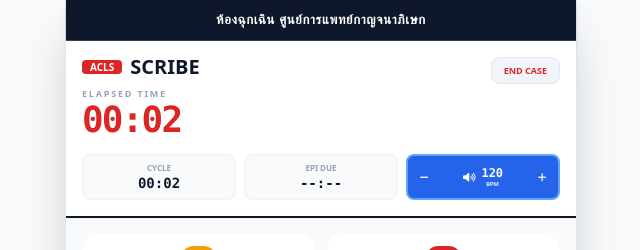
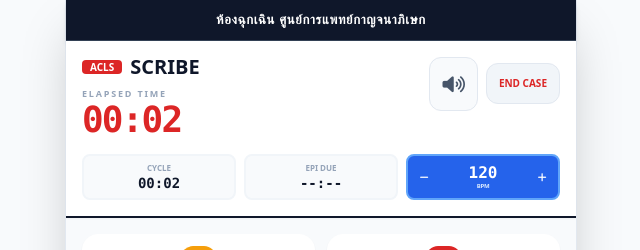
Before and after one commit to title-1k/ACLS-Notator, a React (Vite) app: page / in a window 1280 px wide. Both pictures are taken after a click on the button "START CODE". Shown: the top 250 px of the page, without its empty margins (319-959 px from the left). Built offline with nearby package versions, Linux system fonts and the light colour scheme.

Commit message:
feat: Add metronome mute functionality
Introduces a mute toggle for the metronome, allowing users to silence clicks independently of the active/warning states or the "waiting for rhythm" pause. The mute state is now managed at the App level and passed down to the Metronome component.

```diff
--- a/App.tsx
+++ b/App.tsx
@@ -55,6 +55,7 @@ const App: React.FC = () => {
   const [isWaitingForRhythm, setIsWaitingForRhythm] = useState(false);
   const [roscFlashing, setRoscFlashing] = useState(false);
   const [isShockAdvised, setIsShockAdvised] = useState(false);
+  const [isMuted, setIsMuted] = useState(false);
 
   const popoverRef = useRef<HTMLDivElement>(null);
   const amioPopoverRef = useRef<HTMLDivElement>(null);
@@ -75,7 +76,7 @@ const App: React.FC = () => {
           setShowRhythmPopover(true);
           setShowAmioPopover(false);
           setShowDrugPopover(false);
-          setIsWaitingForRhythm(true); // Pause metronome sound
+          setIsWaitingForRhythm(true);
           setCycleStartTime(prev => prev + 120000);
           if (window.navigator.vibrate) window.navigator.vibrate([200, 100, 200]);
         }
@@ -100,8 +101,7 @@ const App: React.FC = () => {
     if (type === ActionType.EPINEPHRINE) setLastEpiTime(timestamp);
     if (type === ActionType.RHYTHM_CHECK) {
       setCycleStartTime(timestamp);
-      setIsWaitingForRhythm(false); // Resume metronome sound
-      // Check if shockable rhythm was selected
+      setIsWaitingForRhythm(false);
       if (details === 'VF' || details === 'pVT') {
         setIsShockAdvised(true);
       } else {
@@ -120,7 +120,7 @@ const App: React.FC = () => {
     if (!arrest.isActive) return;
     setRoscFlashing(true);
     logEvent(ActionType.ROSC);
-    playROSCAlert();
+    if (!isMuted) playROSCAlert();
     setTimeout(() => setRoscFlashing(false), 300);
   };
 
@@ -131,7 +131,7 @@ const App: React.FC = () => {
         model: "gemini-2.5-flash-preview-tts",
         contents: [{ parts: [{ text: 'Shout loudly and very quickly: R. O. S. C.!' }] }],
         config: {
-          responseModalities: [Modality.AUDIO],
+          responseModalalities: [Modality.AUDIO],
           speechConfig: {
             voiceConfig: {
               prebuiltVoiceConfig: { voiceName: 'Kore' }
@@ -174,6 +174,13 @@ const App: React.FC = () => {
     setIsShockAdvised(false);
   };
 
+  const endCase = () => {
+    setArrest(p => ({...p, isActive: false}));
+    setShowRhythmPopover(false);
+    setShowAmioPopover(false);
+    setShowDrugPopover(false);
+  };
+
   const formatTime = (ms: number) => {
     const totalSeconds = Math.floor(ms / 1000);
     const mins = Math.floor(totalSeconds / 60);
@@ -182,12 +189,10 @@ const App: React.FC = () => {
   };
 
   const epiDue = lastEpiTime !== null && (elapsedTime - lastEpiTime) >= 180000;
-  // Warning starts 10 seconds before 2 minutes
   const cycleDue = cycleTime >= 110000;
 
   return (
     <div className="min-h-screen bg-slate-50 flex flex-col max-w-lg mx-auto shadow-none sm:shadow-2xl border-x border-slate-200">
-      {/* HOSPITAL BRANDING - HIGH CONTRAST */}
       <div className="bg-slate-900 text-white px-4 py-2.5 shadow-md no-print border-b border-slate-700">
         <p className="text-[13px] font-black uppercase tracking-wider text-center">
           ห้องฉุกเฉิน ศูนย์การแพทย์กาญจนาภิเษก
@@ -201,7 +206,7 @@ const App: React.FC = () => {
               <span className="bg-red-600 text-white px-2 py-0.5 rounded text-[10px]">ACLS</span>
               SCRIBE
             </h1>
-            <div className="mt-2.5">
+            <div className="mt-2.5 flex items-end gap-3">
                {arrest.isActive ? (
                 <div className="flex flex-col">
                   <span className="text-[9px] font-black text-slate-400 uppercase tracking-[0.2em] mb-0.5">ELAPSED TIME</span>
@@ -216,15 +221,23 @@ const App: React.FC = () => {
             </div>
           </div>
 
-          <div className="flex flex-col items-end">
+          <div className="flex flex-col items-end gap-2">
             {!arrest.isActive ? (
               <button onClick={startArrest} className="bg-red-600 text-white px-6 py-4 rounded-2xl font-black uppercase text-xs shadow-xl active:scale-95 transition-all">
                 Start Code
               </button>
             ) : (
-              <button onClick={() => setArrest(p => ({...p, isActive: false}))} className="bg-slate-100 text-red-600 px-3 py-1.5 rounded-lg font-black uppercase text-[9px] active:scale-95 border border-slate-200">
-                End Case
-              </button>
+              <div className="flex items-center gap-2">
+                <button
+                  onClick={() => setIsMuted(!isMuted)}
+                  className={`p-3 rounded-xl border transition-all ${isMuted ? 'bg-amber-100 text-amber-600 border-amber-200' : 'bg-slate-50 text-slate-600 border-slate-200'}`}
+                >
+                  <i className={`fas ${isMuted ? 'fa-volume-mute' : 'fa-volume-up'} text-lg`}></i>
+                </button>
+                <button onClick={endCase} className="bg-slate-100 text-red-600 px-3 py-3 rounded-xl font-black uppercase text-[10px] active:scale-95 border border-slate-200">
+                  End Case
+                </button>
+              </div>
             )}
           </div>
         </div>
@@ -242,7 +255,13 @@ const App: React.FC = () => {
               </p>
             </div>
             <div className="h-full">
-              <Metronome isActive={arrest.isActive} isWarning={cycleTime >= 110000} forceMute={isWaitingForRhythm} />
+              <Metronome
+                isActive={arrest.isActive}
+                isWarning={cycleTime >= 110000}
+                forceMute={isWaitingForRhythm}
+                isMuted={isMuted}
+                onToggleMute={() => setIsMuted(!isMuted)}
+              />
             </div>
           </div>
         )}
@@ -253,17 +272,14 @@ const App: React.FC = () => {
           <div className="relative" ref={popoverRef}>
             <InterventionButton label="Rhythm Check" icon="bolt-lightning" color="amber" onClick={() => { setShowRhythmPopover(!showRhythmPopover); if (!showRhythmPopover) { setShowAmioPopover(false); setShowDrugPopover(false); } }} disabled={!arrest.isActive} urgent={cycleDue} />
             {showRhythmPopover && (
-              <div className="absolute top-full left-0 mt-2 z-[60] w-64 bg-white border-2 border-slate-300 rounded-3xl shadow-2xl p-5 animate-in slide-in-from-top duration-150 ring-8 ring-red-500/10">
-                <p className="text-[11px] font-black text-red-600 uppercase mb-4 text-center tracking-widest flex items-center justify-center gap-2">
-                  <i className="fas fa-heart-pulse animate-beat"></i> Rhythm Check
-                </p>
+              <div className="absolute top-full left-0 mt-2 z-[60] w-64 bg-white border-2 border-slate-300 rounded-3xl shadow-2xl p-4 animate-in fade-in zoom-in duration-150 ring-8 ring-red-500/10">
+                <p className="text-[12px] font-black text-red-600 uppercase mb-4 text-center tracking-widest">Select Rhythm</p>
                 <div className="grid grid-cols-2 gap-3">
-                  <button onClick={() => { logEvent(ActionType.RHYTHM_CHECK, 'VF'); setShowRhythmPopover(false); }} className="bg-red-600 text-white text-xs font-black py-4 rounded-2xl shadow-md active:scale-95">VF</button>
-                  <button onClick={() => { logEvent(ActionType.RHYTHM_CHECK, 'pVT'); setShowRhythmPopover(false); }} className="bg-red-600 text-white text-xs font-black py-4 rounded-2xl shadow-md active:scale-95">pVT</button>
-                  <button onClick={() => { logEvent(ActionType.RHYTHM_CHECK, 'PEA'); setShowRhythmPopover(false); }} className="bg-slate-800 text-white text-xs font-black py-4 rounded-2xl shadow-md active:scale-95">PEA</button>
-                  <button onClick={() => { logEvent(ActionType.RHYTHM_CHECK, 'Asystole'); setShowRhythmPopover(false); }} className="bg-slate-800 text-white text-xs font-black py-4 rounded-2xl shadow-md active:scale-95">Asystole</button>
+                  <button onClick={() => { logEvent(ActionType.RHYTHM_CHECK, 'VF'); setShowRhythmPopover(false); }} className="bg-red-600 text-white text-[11px] font-black py-4 rounded-2xl shadow-md active:scale-95">VF</button>
+                  <button onClick={() => { logEvent(ActionType.RHYTHM_CHECK, 'pVT'); setShowRhythmPopover(false); }} className="bg-red-600 text-white text-[11px] font-black py-4 rounded-2xl shadow-md active:scale-95">pVT</button>
+                  <button onClick={() => { logEvent(ActionType.RHYTHM_CHECK, 'PEA'); setShowRhythmPopover(false); }} className="bg-slate-800 text-white text-[11px] font-black py-4 rounded-2xl shadow-md active:scale-95">PEA</button>
+                  <button onClick={() => { logEvent(ActionType.RHYTHM_CHECK, 'Asystole'); setShowRhythmPopover(false); }} className="bg-slate-800 text-white text-[11px] font-black py-4 rounded-2xl shadow-md active:scale-95">ASY</button>
                 </div>
-                <button onClick={() => setShowRhythmPopover(false)} className="w-full mt-4 py-2 text-[8px] font-black text-slate-400 uppercase tracking-widest">Close</button>
               </div>
             )}
           </div>
@@ -275,13 +291,12 @@ const App: React.FC = () => {
           <div className="relative" ref={amioPopoverRef}>
             <InterventionButton label="Amiodarone" icon="capsules" color="purple" onClick={() => { setShowAmioPopover(!showAmioPopover); if (!showAmioPopover) { setShowRhythmPopover(false); setShowDrugPopover(false); } }} disabled={!arrest.isActive} />
             {showAmioPopover && (
-              <div className="absolute top-full right-0 mt-2 z-[60] w-64 bg-white border-2 border-slate-300 rounded-3xl shadow-2xl p-5 animate-in slide-in-from-top duration-150 ring-8 ring-purple-500/10">
-                <p className="text-[11px] font-black text-purple-600 uppercase mb-4 text-center tracking-widest">Select Dose</p>
+              <div className="absolute top-full right-0 mt-2 z-[60] w-60 bg-white border-2 border-slate-300 rounded-3xl shadow-2xl p-4 animate-in fade-in zoom-in duration-150 ring-8 ring-purple-500/10">
+                <p className="text-[12px] font-black text-purple-600 uppercase mb-4 text-center tracking-widest">Select Dose</p>
                 <div className="grid grid-cols-1 gap-3">
-                  <button onClick={() => { logEvent(ActionType.AMIODARONE_300); setShowAmioPopover(false); }} className="bg-purple-600 text-white text-xs font-black py-4 rounded-2xl shadow-md active:scale-95">300 mg</button>
-                  <button onClick={() => { logEvent(ActionType.AMIODARONE_150); setShowAmioPopover(false); }} className="bg-purple-600 text-white text-xs font-black py-4 rounded-2xl shadow-md active:scale-95">150 mg</button>
+                  <button onClick={() => { logEvent(ActionType.AMIODARONE_300); setShowAmioPopover(false); }} className="bg-purple-600 text-white text-[11px] font-black py-4 rounded-2xl shadow-md active:scale-95">300 mg (1st)</button>
+                  <button onClick={() => { logEvent(ActionType.AMIODARONE_150); setShowAmioPopover(false); }} className="bg-purple-600 text-white text-[11px] font-black py-4 rounded-2xl shadow-md active:scale-95">150 mg (2nd)</button>
                 </div>
-                <button onClick={() => setShowAmioPopover(false)} className="w-full mt-4 py-2 text-[8px] font-black text-slate-400 uppercase tracking-widest">Close</button>
               </div>
             )}
           </div>
@@ -292,24 +307,22 @@ const App: React.FC = () => {
 
           <InterventionButton label="IV / IO Access" icon="faucet-drip" color="blue" onClick={() => logEvent(ActionType.IV_IO)} disabled={!arrest.isActive} />
 
-          {/* CONSOLIDATED OTHER DRUGS POPOVER - MODIFIED TO POP TO THE LEFT */}
           <div className="relative" ref={drugPopoverRef}>
             <InterventionButton label="Other Drugs" icon="prescription-bottle-medical" color="zinc" onClick={() => { setShowDrugPopover(!showDrugPopover); if (!showDrugPopover) { setShowRhythmPopover(false); setShowAmioPopover(false); } }} disabled={!arrest.isActive} />
             {showDrugPopover && (
-              <div className="absolute top-0 right-full mr-3 z-[60] w-64 bg-white border-2 border-slate-300 rounded-3xl shadow-2xl p-5 animate-in slide-in-from-right duration-150 ring-8 ring-zinc-500/10">
-                <p className="text-[11px] font-black text-zinc-600 uppercase mb-4 text-center tracking-widest">Select Drug</p>
+              <div className="absolute top-0 right-full mr-4 z-[60] w-48 bg-white border-2 border-slate-300 rounded-3xl shadow-2xl p-4 animate-in fade-in slide-in-from-right duration-150 ring-8 ring-zinc-500/10">
+                <p className="text-[10px] font-black text-zinc-600 uppercase mb-3 text-center tracking-widest">Select Drug</p>
                 <div className="grid grid-cols-1 gap-3">
-                  <button onClick={() => { logEvent(ActionType.NAHCO3); setShowDrugPopover(false); }} className="bg-zinc-600 text-white text-xs font-black py-4 rounded-2xl shadow-md active:scale-95 flex items-center justify-center gap-2">
-                    <i className="fas fa-flask"></i> 7.5% NaHCO3
+                  <button onClick={() => { logEvent(ActionType.NAHCO3); setShowDrugPopover(false); }} className="bg-zinc-600 text-white text-[11px] font-black py-4 rounded-2xl shadow-md active:scale-95">
+                    NaHCO3
                   </button>
-                  <button onClick={() => { logEvent(ActionType.CALCIUM); setShowDrugPopover(false); }} className="bg-orange-500 text-white text-xs font-black py-4 rounded-2xl shadow-md active:scale-95 flex items-center justify-center gap-2">
-                    <i className="fas fa-vial-circle-check"></i> Calcium gluconate
+                  <button onClick={() => { logEvent(ActionType.CALCIUM); setShowDrugPopover(false); }} className="bg-orange-500 text-white text-[11px] font-black py-4 rounded-2xl shadow-md active:scale-95">
+                    Calcium
                   </button>
-                  <button onClick={() => { logEvent(ActionType.RI_GLUCOSE); setShowDrugPopover(false); }} className="bg-pink-500 text-white text-xs font-black py-4 rounded-2xl shadow-md active:scale-95 flex items-center justify-center gap-2">
-                    <i className="fas fa-droplet"></i> RI + Glucose
+                  <button onClick={() => { logEvent(ActionType.RI_GLUCOSE); setShowDrugPopover(false); }} className="bg-pink-500 text-white text-[11px] font-black py-4 rounded-2xl shadow-md active:scale-95">
+                    RI + Gluc
                   </button>
                 </div>
-                <button onClick={() => setShowDrugPopover(false)} className="w-full mt-4 py-2 text-[8px] font-black text-slate-400 uppercase tracking-widest">Close</button>
               </div>
             )}
           </div>
@@ -320,7 +333,6 @@ const App: React.FC = () => {
           </div>
         </div>
 
-        {/* ROSC BUTTON - FULL WIDTH RED BAR */}
         <button
           onClick={handleROSC}
           disabled={!arrest.isActive}
@@ -378,7 +390,7 @@ const App: React.FC = () => {
       )}
 
       <footer className="p-4 bg-slate-100 text-[8px] text-slate-400 text-center border-t border-slate-200 uppercase font-black tracking-widest no-print">
-        ACLS Scribe • version 1.1.4 • Medical Use Only
+        ACLS Scribe • version 1.1.8 • Medical Use Only
       </footer>
     </div>
   );
--- a/components/Metronome.tsx
+++ b/components/Metronome.tsx
@@ -5,11 +5,12 @@ interface MetronomeProps {
   isActive: boolean;
   isWarning: boolean;
   forceMute?: boolean;
+  isMuted: boolean;
+  onToggleMute: () => void;
 }
 
-const Metronome: React.FC<MetronomeProps> = ({ isActive, isWarning, forceMute = false }) => {
+const Metronome: React.FC<MetronomeProps> = ({ isActive, isWarning, forceMute = false, isMuted, onToggleMute }) => {
   const [bpm, setBpm] = useState(120);
-  const [isMuted, setIsMuted] = useState(false);
   const [tick, setTick] = useState(false);
   const audioCtxRef = useRef<AudioContext | null>(null);
 
@@ -19,7 +20,6 @@ const Metronome: React.FC<MetronomeProps> = ({ isActive, isWarning, forceMute =
       const msPerBeat = 60000 / bpm;
       interval = window.setInterval(() => {
         setTick(prev => !prev);
-        // Sound only plays if not manually muted AND not forced to mute (waiting for rhythm)
         if (!isMuted && !forceMute) {
           playClick(isWarning);
         }
@@ -52,45 +52,36 @@ const Metronome: React.FC<MetronomeProps> = ({ isActive, isWarning, forceMute =
   const adjustBpm = (delta: number) => {
     setBpm(prev => {
       const next = prev + delta;
-      return Math.min(Math.max(next, 90), 150); // Clamp between 90 and 150
+      return Math.min(Math.max(next, 90), 150);
     });
   };
 
   return (
-    <div className={`flex items-center justify-between rounded-lg border-2 transition-all h-full ${
+    <div className={`flex flex-col rounded-lg border-2 transition-all h-full overflow-hidden ${
       isWarning
         ? (tick ? 'bg-orange-600 border-orange-400' : 'bg-orange-50 border-orange-200')
         : (tick ? 'bg-blue-600 border-blue-400' : 'bg-slate-50 border-slate-100')
     }`}>
-      {/* Minus Button */}
+      <div className="flex-1 flex items-center justify-between px-1">
         <button
           onClick={(e) => { e.stopPropagation(); adjustBpm(-5); }}
-        className={`w-8 h-full flex items-center justify-center rounded transition-colors ${tick && !isWarning ? 'text-white' : 'text-slate-400 active:bg-slate-200'}`}
-        aria-label="Decrease BPM"
+          className={`w-6 h-6 flex items-center justify-center rounded-md transition-colors ${tick && !isWarning ? 'text-white' : 'text-slate-400 active:bg-slate-200'}`}
         >
           <i className="fas fa-minus text-[10px]"></i>
         </button>
 
-      {/* Center Display: Icon and Text side-by-side */}
-      <button
-        onClick={() => setIsMuted(!isMuted)}
-        className="flex items-center justify-center gap-1.5 flex-1 px-0.5 h-full"
-      >
-        <i className={`fas ${isMuted || forceMute ? 'fa-volume-mute' : 'fa-volume-up'} text-[10px] ${tick && !isWarning ? 'text-white' : 'text-slate-400'}`}></i>
-        <div className="flex flex-col items-center justify-center">
-          <span className={`text-[12px] font-black font-mono leading-none ${tick && !isWarning ? 'text-white' : 'text-slate-900'}`}>{bpm}</span>
-          <span className={`text-[6px] font-black uppercase tracking-tighter leading-none mt-0.5 ${tick && !isWarning ? 'text-blue-100' : 'text-slate-400'}`}>BPM</span>
+        <div className="flex flex-col items-center justify-center pointer-events-none leading-none">
+          <span className={`text-[16px] font-black font-mono ${tick && !isWarning ? 'text-white' : 'text-slate-900'}`}>{bpm}</span>
+          <span className={`text-[6px] font-black uppercase tracking-tighter mt-0.5 ${tick && !isWarning ? 'text-blue-100' : 'text-slate-400'}`}>BPM</span>
         </div>
-      </button>
 
-      {/* Plus Button */}
         <button
           onClick={(e) => { e.stopPropagation(); adjustBpm(5); }}
-        className={`w-8 h-full flex items-center justify-center rounded transition-colors ${tick && !isWarning ? 'text-white' : 'text-slate-400 active:bg-slate-200'}`}
-        aria-label="Increase BPM"
+          className={`w-6 h-6 flex items-center justify-center rounded-md transition-colors ${tick && !isWarning ? 'text-white' : 'text-slate-400 active:bg-slate-200'}`}
         >
           <i className="fas fa-plus text-[10px]"></i>
         </button>
+      </div>
     </div>
   );
 };
```
Lines whose indentation alone changed are shown as unchanged.
